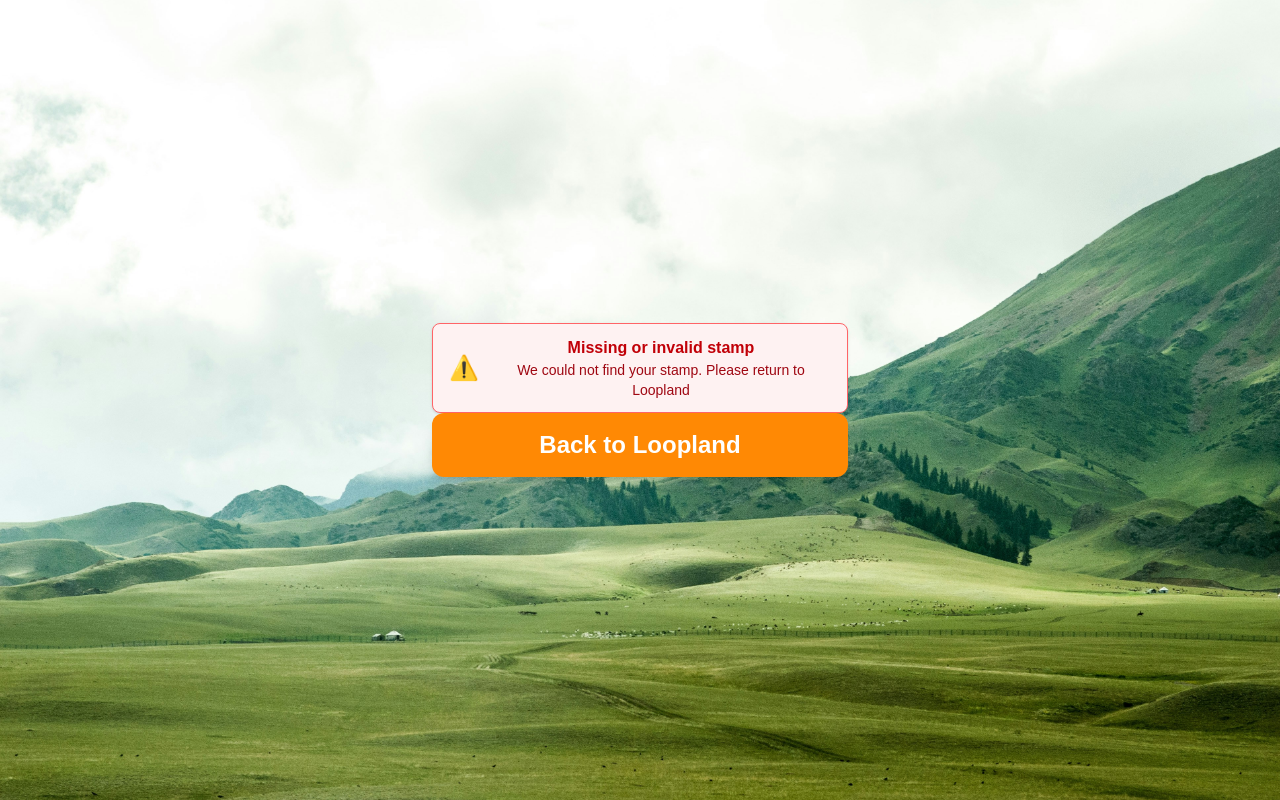
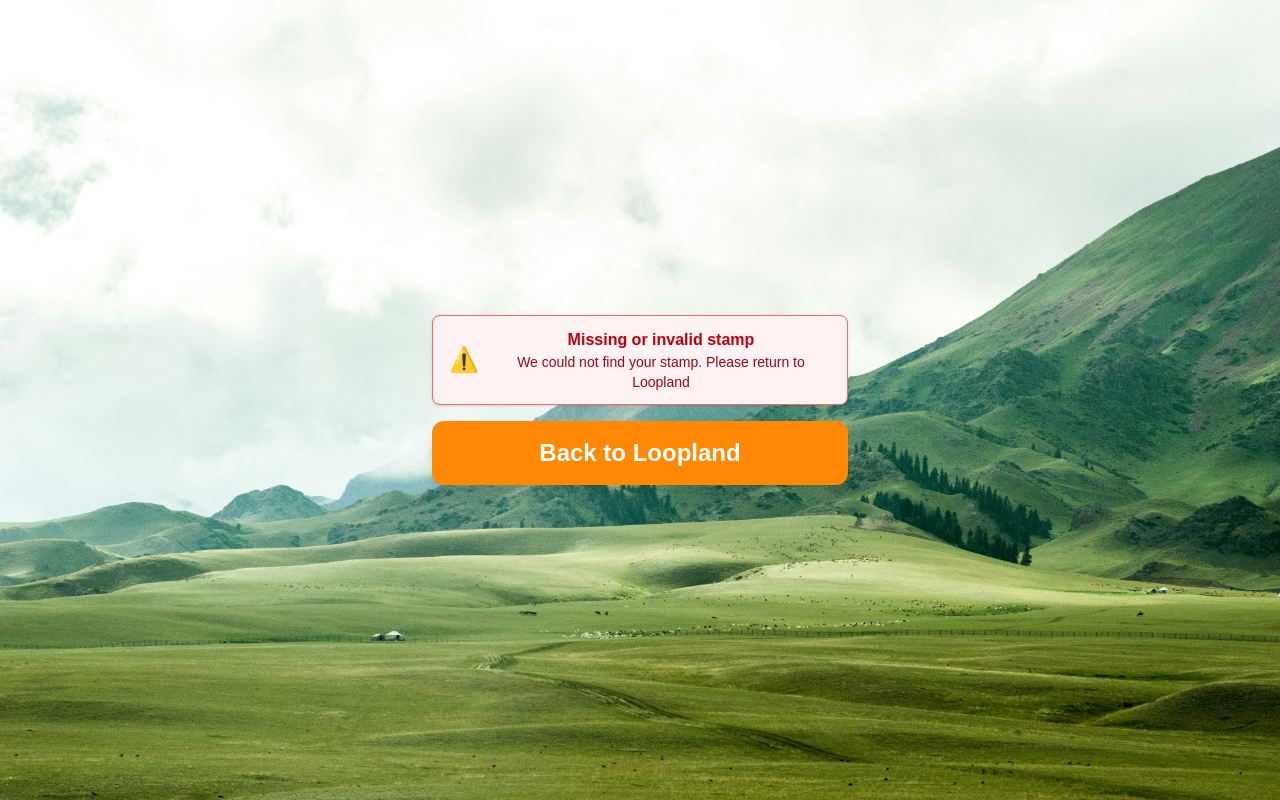
Before and after one commit to ESengenbjerg/animal-parade, a Next.js app: page /receipt in a window 1280 px wide. Built offline with nearby package versions, Linux system fonts and the light colour scheme.

Commit message:
Adjusted styling to fallback UI

```diff
--- a/src/app/animal/page.tsx
+++ b/src/app/animal/page.tsx
@@ -149,7 +149,7 @@ function AnimalContent() {
     return (
       <Background>
         <section className="w-screen h-screen flex flex-col justify-center items-center gap-4 px-4 text-center">
-          <article className="w-1/3">
+          <article className="flex flex-col gap-4 w-1/3">
             <ErrorMessage
               title="Invalid stamp"
               message="Sorry! Something went wrong. Please return to Loopland"
@@ -169,7 +169,7 @@ function AnimalContent() {
     return (
       <Background>
         <section className="w-screen h-screen flex flex-col justify-center items-center gap-4 px-4 text-center">
-          <article className="w-1/3">
+          <article className="flex flex-col gap-4 w-1/3">
             <ErrorMessage
               title="Invalid stamp"
               message="Sorry! Something went wrong. Please return to Loopland"
--- a/src/app/receipt/page.tsx
+++ b/src/app/receipt/page.tsx
@@ -29,7 +29,7 @@ function ReceiptContent() {
     return (
       <Background>
         <section className="w-screen h-screen flex flex-col justify-center items-center gap-4 px-4 text-center">
-          <article className="w-1/3">
+          <article className="flex flex-col gap-4 w-1/3">
             <ErrorMessage
               title="Missing or invalid stamp"
               message="We could not find your stamp. Please return to Loopland"
```
